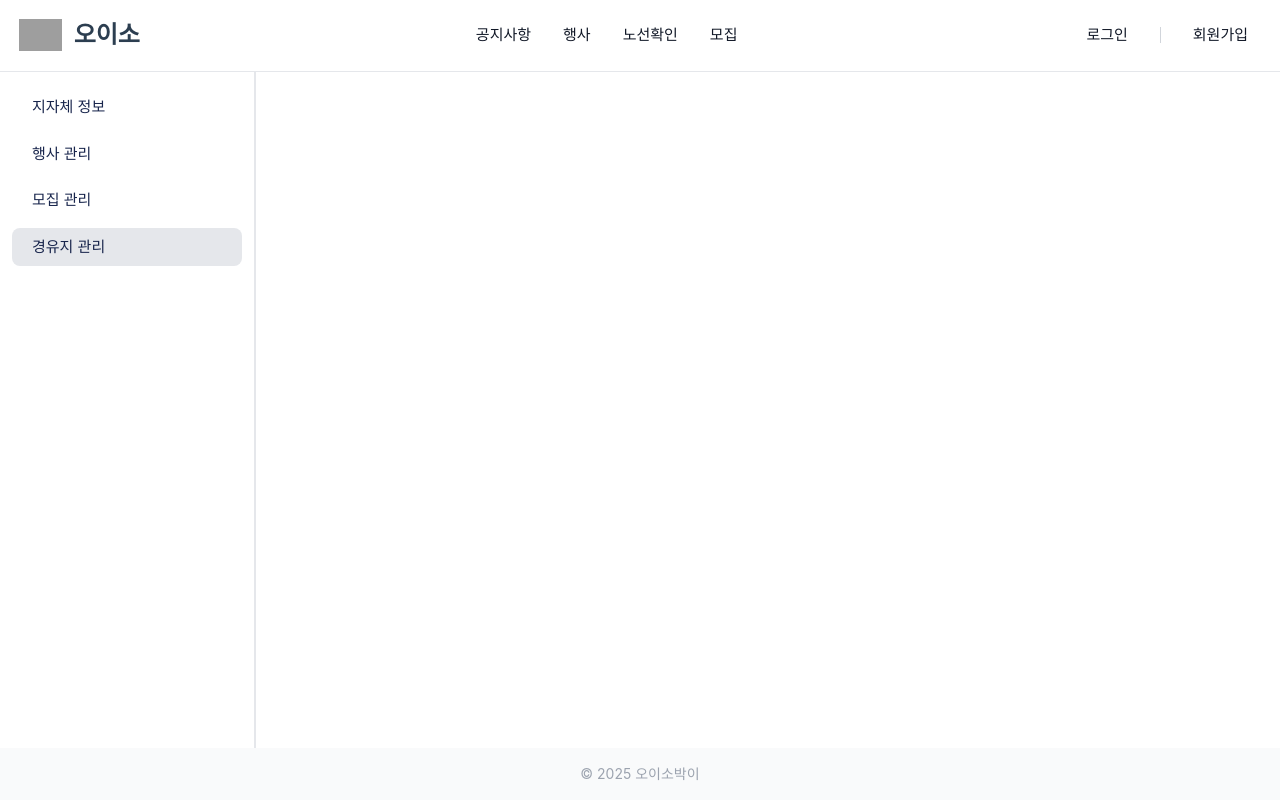
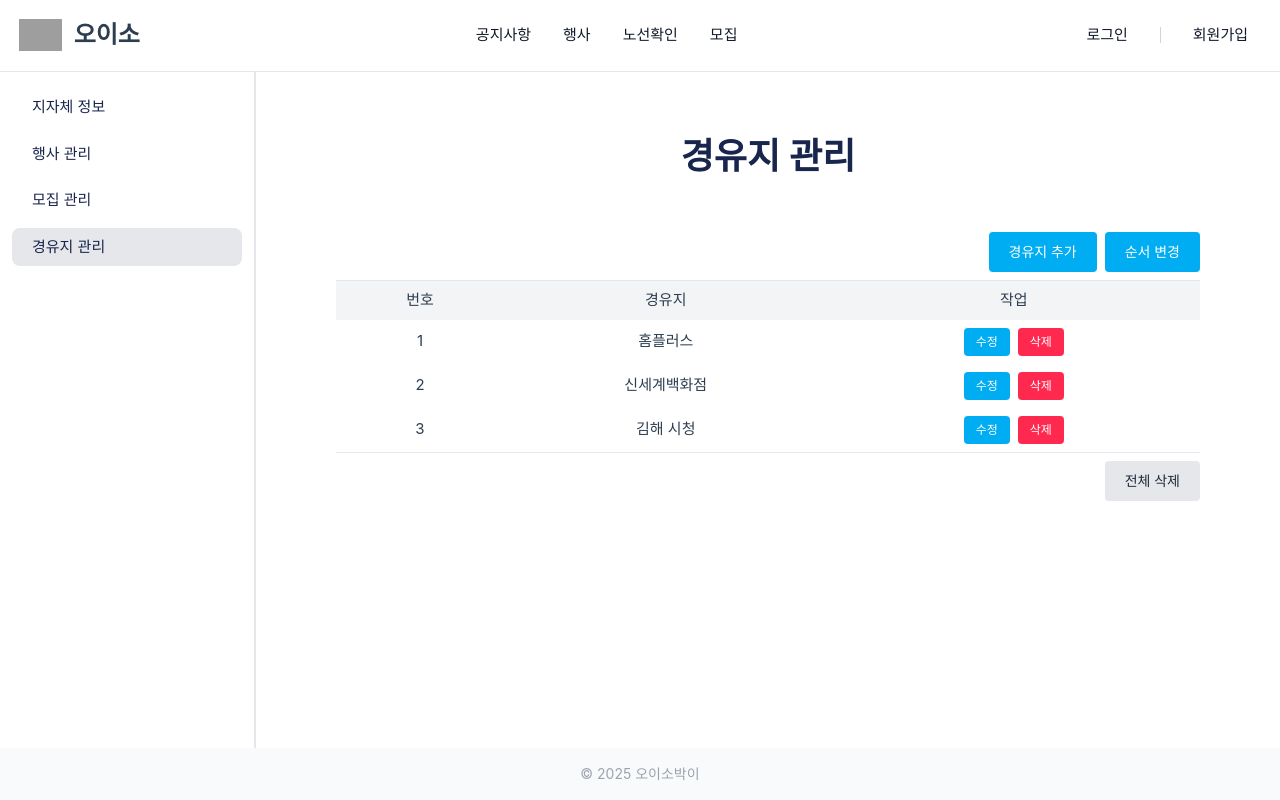
Before and after one commit to cu2mber/front-demo, a Vue app: page /gov/routes in a window 1280 px wide. Built offline with nearby package versions, Linux system fonts and the light colour scheme; grey boxes are pictures that could not be loaded.

Commit message:
feat : 지자체 경유지 관리 페이지 추가

```diff
--- a/src/router/index.js
+++ b/src/router/index.js
@@ -15,6 +15,7 @@ import MyPageView from '@/views/MyPageView.vue';
 import AdminPageView from '@/views/AdminPageView.vue';
 import GovPageView from '@/views/gov/GovPageView.vue';
 import GovEventView from '@/views/gov/GovEventView.vue';
+import GovStopoverView from '@/views/gov/GovStopoverView.vue';
 
 const router = createRouter({
   history: createWebHistory(import.meta.env.BASE_URL),
@@ -57,7 +58,7 @@ const router = createRouter({
     {
       path: '/gov/routes',
       name: '지자체경유지관리페이지',
-      component: GovPageView,
+      component: GovStopoverView,
     },
     {
       path: '/admin',
--- /dev/null
+++ b/src/views/gov/GovStopoverView.vue
@@ -0,0 +1,81 @@
+<script setup>
+import { ref, computed } from 'vue';
+import { useRouter } from 'vue-router';
+import BaseTitle from '@/components/BaseTitle.vue';
+import SearchBar from '@/components/SearchBar.vue';
+import BaseTable from '@/components/BaseTable.vue';
+import Pagination from '@/components/Pagination.vue';
+import Swal from 'sweetalert2';
+import BaseButton from '@/components/BaseButton.vue';
+
+const router = useRouter();
+
+const data = [
+  {
+    no: 1,
+    name: '홈플러스',
+  },
+  {
+    no: 2,
+    name: '신세계백화점',
+  },
+  {
+    no: 3,
+    name: '김해 시청',
+  },
+];
+const datas = ref(data);
+
+function handleEditClick(item) {
+  router.push(`/stopover/${item.no}/edit`);
+}
+
+function handleDeleteClick(item) {
+  Swal.fire({
+    title: `${item.name}\n 삭제하시겠습니까?`,
+    text: '삭제하면 다시 복구할 수 없습니다.',
+    icon: 'warning',
+    showCancelButton: true,
+    confirmButtonText: '네',
+    cancelButtonText: '아니요',
+    confirmButtonColor: '#009EE3',
+    cancelButtonColor: '#C2C2C2',
+  }).then(result => {
+    if (result.isConfirmed) {
+      // 삭제 동작 수행
+      datas.value = datas.value.filter(i => i.no !== item.no);
+      // 필요하면 페이지 재조정 로직 추가
+    }
+  });
+}
+
+function handleRowClick(no) {
+  router.push(`/stopover/${no}`);
+}
+</script>
+
+<template>
+  <div class="w-full max-w-4xl px-4 py-8">
+    <BaseTitle title="경유지 관리" />
+    <div class="mb-2 flex justify-end space-x-2">
+      <BaseButton variant="blue">경유지 추가</BaseButton>
+      <BaseButton variant="blue">순서 변경</BaseButton>
+    </div>
+    <BaseTable
+      :columns="[
+        { key: 'no', label: '번호' },
+        { key: 'name', label: '경유지' },
+      ]"
+      :items="datas"
+      :show-edit="true"
+      :show-delete="true"
+      @sort-change="handleSortChange"
+      @edit-click="handleEditClick"
+      @delete-click="handleDeleteClick"
+      @row-click="handleRowClick"
+    />
+    <div class="mt-2 flex justify-end">
+      <BaseButton variant="secondary">전체 삭제</BaseButton>
+    </div>
+  </div>
+</template>
```
